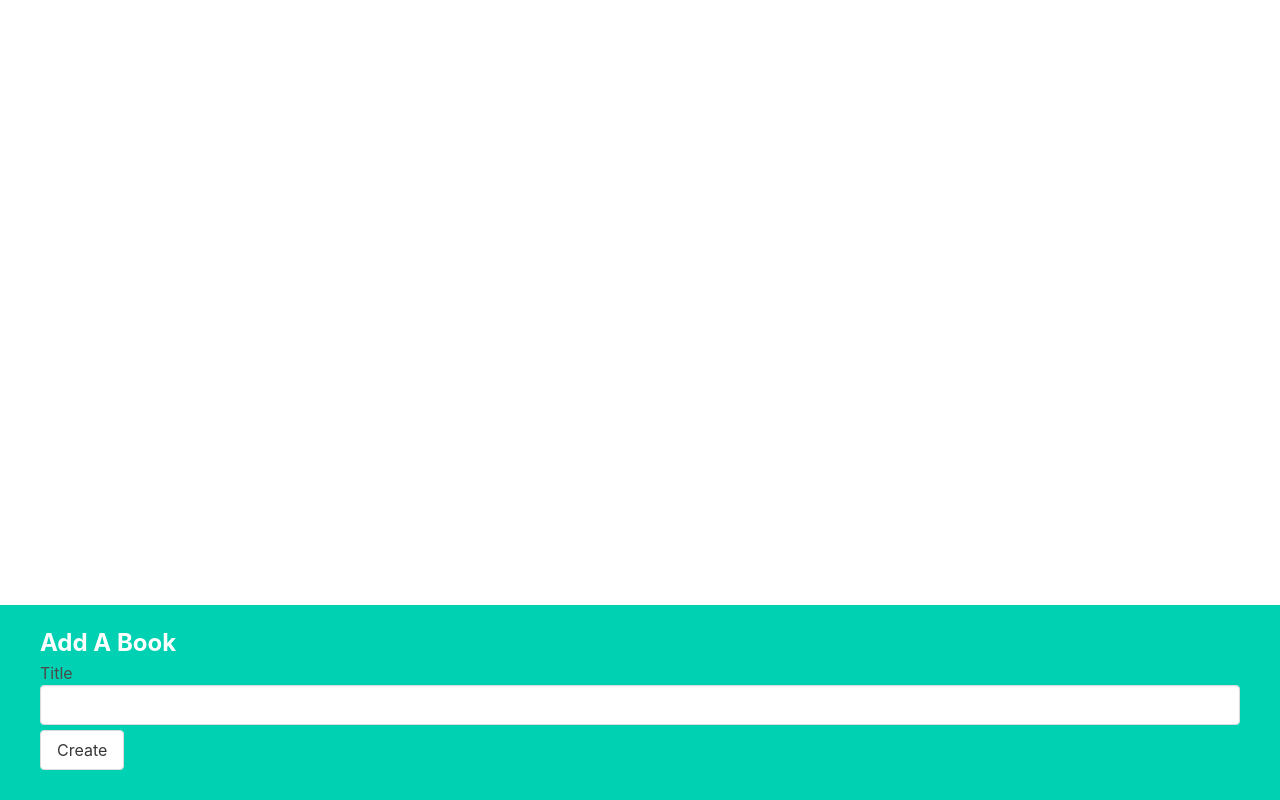
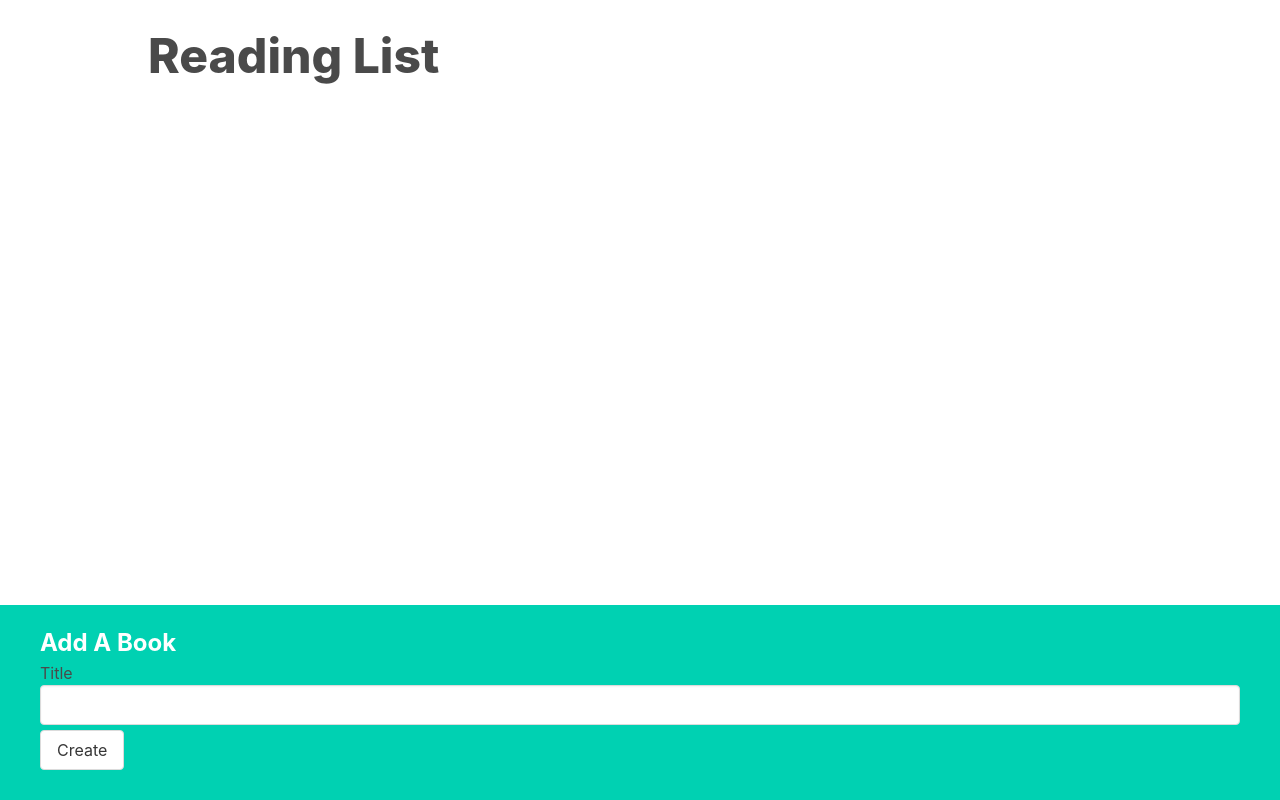
Before and after one commit to DarrenKim94/react-books, a React (Create React App) app: page / in a window 1280 px wide. Built offline with nearby package versions, Linux system fonts and the light colour scheme; the HTML template or start-up script is replaced by a standard one.

Commit message:
add image div

```diff
--- a/src/App.js
+++ b/src/App.js
@@ -36,6 +36,7 @@
 
     return (
     <div className='app'>
+        <h1>Reading List</h1>
         <BookList books={books} onDelete={deleteBookById} onEdit={editBookById}/>
         <BookCreate onCreate={createBook}/>
     </div>
--- a/src/component/BookShow.js
+++ b/src/component/BookShow.js
@@ -24,6 +24,7 @@
 
     return (
     <div className="book-show">
+        <img alt='books' src={`https://picsum.photos/seed/${book.id}/300/200`}/>
         <div>{content}</div>
         <div className="actions">
             <button className="edit" onClick={handleEditClick}>
```
